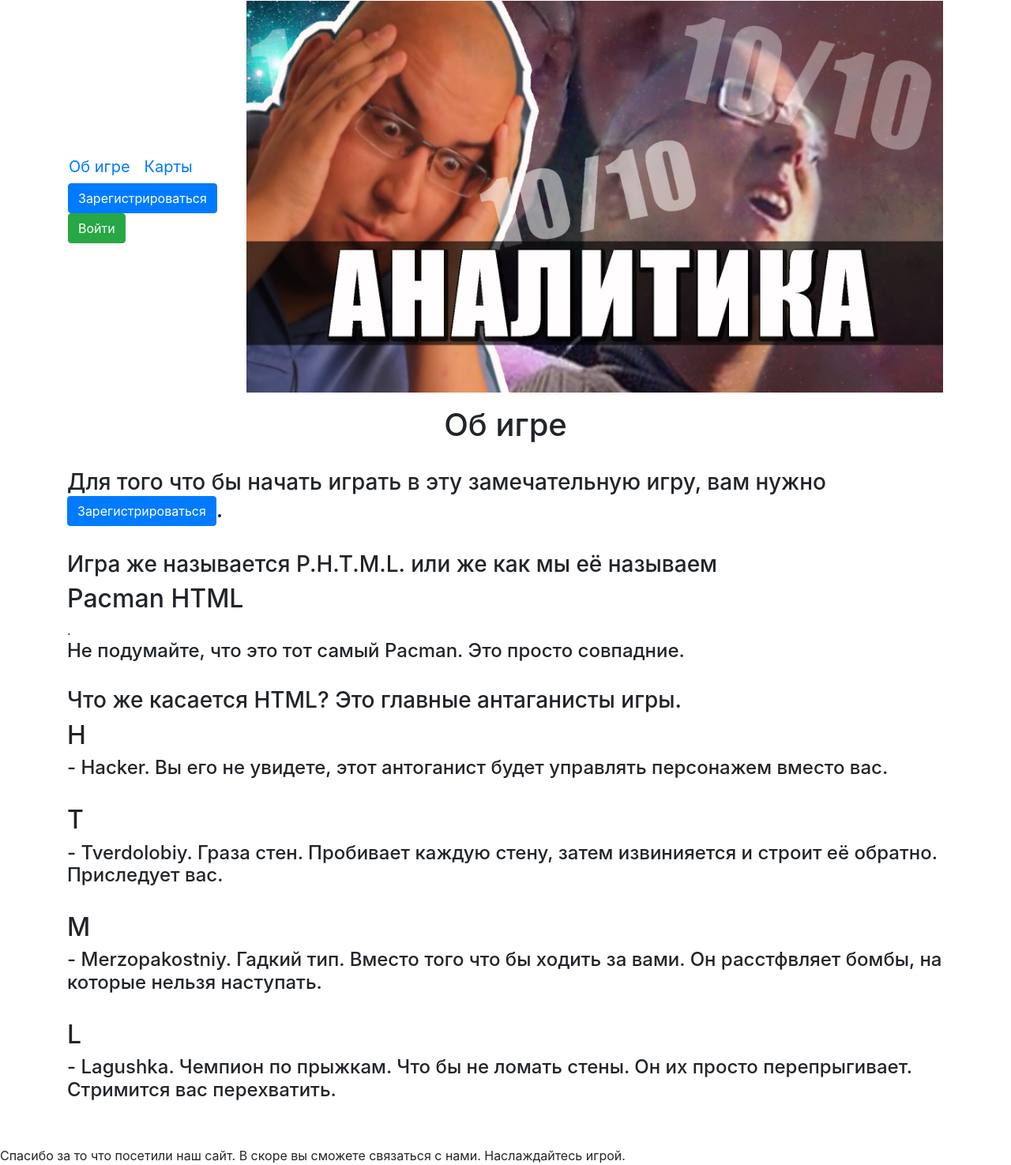
After one commit to Demitry0-0/project_servre, a Flask app: page /information in a window 1280 px wide. The commit adds this page. Shown: the whole page at 79% size. Run offline with Flask 2, Linux system fonts and the light colour scheme; some libraries are stand-ins or nearby versions.

Commit message:
Add files via upload

```diff
--- a/data/alisa.py
+++ b/data/alisa.py
@@ -72,7 +72,7 @@ def handle_dialog(req, res):
         maps = get_maps(False)
         if maps and req['request']['original_utterance'].lower() in maps:
             user_map = req['request']['original_utterance'].lower()
-            records = get(ip + '/api/records/' + user_map).json()['records']
+            records = get(ip + '/api/records/' + user_map).json()['records'][:10]
             if not records:
                 res['response']['text'] = "На этой карте нет рекордов."
                 res['response']['buttons'] = sessionStorage[user_id]['suggests']
--- a/main.py
+++ b/main.py
@@ -1,5 +1,6 @@
-from flask import Flask, render_template, request, abort, make_response, jsonify
+from flask import Flask, render_template, request, abort, make_response, jsonify, send_from_directory, send_file
 from flask_login import LoginManager, login_user, login_required, logout_user, current_user
+from flask_ngrok import run_with_ngrok
 from werkzeug.utils import redirect
 from data.loginform import LoginForm
 from data.registrform import RegisterForm
@@ -18,6 +19,7 @@ import datetime
 db_session.global_init("db/users.sqlite")
 
 app = Flask(__name__)
+run_with_ngrok(app)
 app.config['SECRET_KEY'] = 'yandexlyceum_secret_key'
 login_manager = LoginManager()
 login_manager.init_app(app)
@@ -30,9 +32,10 @@ def index():
     return render_template('index.html', news=news)
 
 
-@app.route('/downoload')
+@app.route('/downoload', methods=['GET', 'POST'])
 def downoload():
-    return app.send_static_file('project.py')
+    send_file('static/project.py', attachment_filename='game.py')
+    # return send_from_directory('/static', 'project.py')
 
 
 @app.route('/downoload_map/<int:id>', methods=['GET', 'POST'])
@@ -42,6 +45,13 @@ def downoload_map(id):
     return app.send_static_file(map.downoload_map)
 
 
+'''@app.route('/downoload/<filename>', methods=['GET', 'POST'])
+def file_downoload(filename):
+    return send_file(filename)'''
+
+@app.route('/information')
+def information():
+    return render_template('information.html')
 @app.route("/maps")
 def maps():
     session = db_session.create_session()
@@ -196,11 +206,9 @@ def reqister():
 
 
 def main():
-    session = db_session.create_session()
     app.register_blueprint(records_api.blueprint)
     app.register_blueprint(user_api.blueprint)
     app.register_blueprint(maps_api.blueprint)
-    # alisa.alisa_run('https://965bbd14.ngrok.io')#input('Введите адрес или ничего')
     app.register_blueprint(alisa.blueprint)
     app.run()
 
--- a/templates/base.html
+++ b/templates/base.html
@@ -23,7 +23,7 @@
             <div>
                 <table border="0">
                     <tr>
-                        <td><a class="navbar-brand" href="/">Как играть?</a></td>
+                        <td><a class="navbar-brand" href="/information">Об игре</a></td>
                         <td><a class="navbar-brand" href="/maps">Карты</a></td>
                     </tr>
                 </table>
@@ -46,7 +46,7 @@
             {% endif %}
         </td>
         <td>
-            <p><img src="static/img/fn.jpg" width=100%></p>
+            <p><img src="static/img/fn.jpg" width=100%  alt='Игра для настоящий ценителей!(Если вы не цунитель, то всеровно играйте)'></p>
         </td>
     </table>
     {% block content %}{% endblock %}
--- /dev/null
+++ b/templates/information.html
@@ -0,0 +1,24 @@
+{% extends "base.html" %}
+
+{% block content %}
+
+<center><h1>Об игре</h1></center>
+<br>
+<h3>Для того что бы начать играть в эту замечательную игру,
+    вам нужно <a class="btn btn-primary " href="/register">Зарегистрироваться</a>.</h3>
+<br>
+<h3>Игра же называется P.H.T.M.L. или же как мы её называем <h2>Pacman HTML</h2>.</h3>
+<br>
+<h4>
+    Не подумайте, что это тот самый Pacman. Это просто совпадние.
+</h4>
+<br>
+<h3>Что же касается HTML? Это главные антаганисты игры.</h3>
+<h2>H</h2><h4> - Hacker. Вы его не увидете, этот антоганист будет управлять персонажем вместо вас.</h4><br>
+<h2>T</h2><h4> - Tverdolobiy. Граза стен. Пробивает каждую стену,
+    затем извинияется и строит её обратно. Приследует вас.</h4><br>
+<h2>M</h2><h4> - Merzopakostniy. Гадкий тип. Вместо того что бы ходить за вами.
+    Он расстфвляет бомбы, на которые нельзя наступать.</h4><br>
+<h2>L</h2><h4> - Lagushka. Чемпион по прыжкам. Что бы не ломать стены.
+    Он их просто перепрыгивает. Стримится вас перехватить.</h4><br>
+{% endblock %}
```
Also changed, not shown: data/records_api.py (+8 -11 lines), data/user_api.py (+11 -0 lines), static/project.py (+18 -1 lines), db/users.sqlite.
